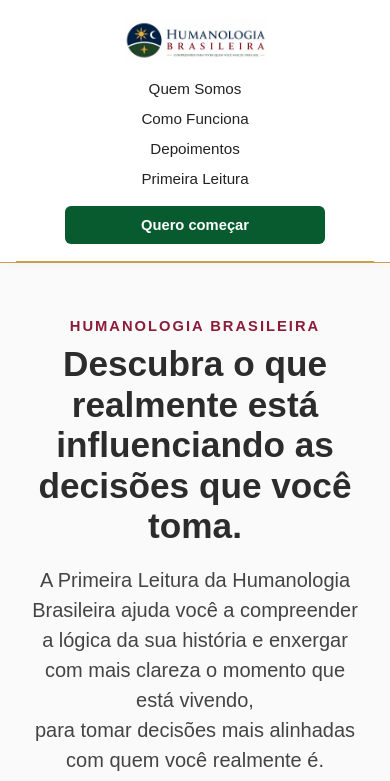
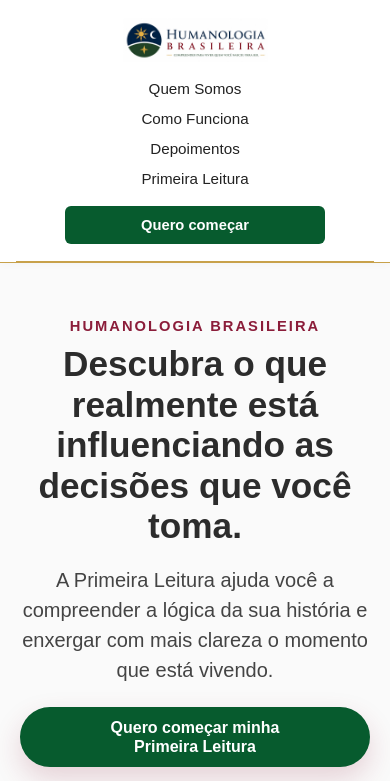
Before and after one commit to GFDSantos/LP_Humanologia, a React (Vite) app: page / in a window 390 px wide. Shown: the top 781 px of the page. Built offline with nearby package versions, Linux system fonts and the light colour scheme.

Commit message:
Atualização do Hero aprovada pelo cliente

```diff
--- a/src/components/Hero/Hero.css
+++ b/src/components/Hero/Hero.css
@@ -1,5 +1,12 @@
+*{
+    margin:0;
+    padding:0;
+    box-sizing:border-box;
+}
+
 .hero{
     width:100%;
+    overflow:hidden;
     min-height:auto;
     display:flex;
     align-items:center;
@@ -20,6 +27,7 @@
 .hero-content{
     display:flex;
     flex-direction:column;
+    width:100%;
     max-width:580px;
 }
 
@@ -125,7 +133,7 @@
 @media(max-width:960px){
 
 .hero{
-    padding:55px 8%;
+    padding:55px 20px;
 }
 
 .hero-container{
--- a/src/components/Hero/Hero.jsx
+++ b/src/components/Hero/Hero.jsx
@@ -14,7 +14,7 @@
             Descubra o que realmente está influenciando as decisões que você toma.
           </h1>
           <h2>
-            A Primeira Leitura da Humanologia Brasileira ajuda você a compreender a lógica da sua história e enxergar com mais clareza o momento que está vivendo, <br />para tomar decisões mais alinhadas<br /> com quem você realmente é.
+            A Primeira Leitura ajuda você a compreender a lógica da sua história e enxergar com mais clareza o momento que está vivendo.
           </h2>
 
           <a
```
